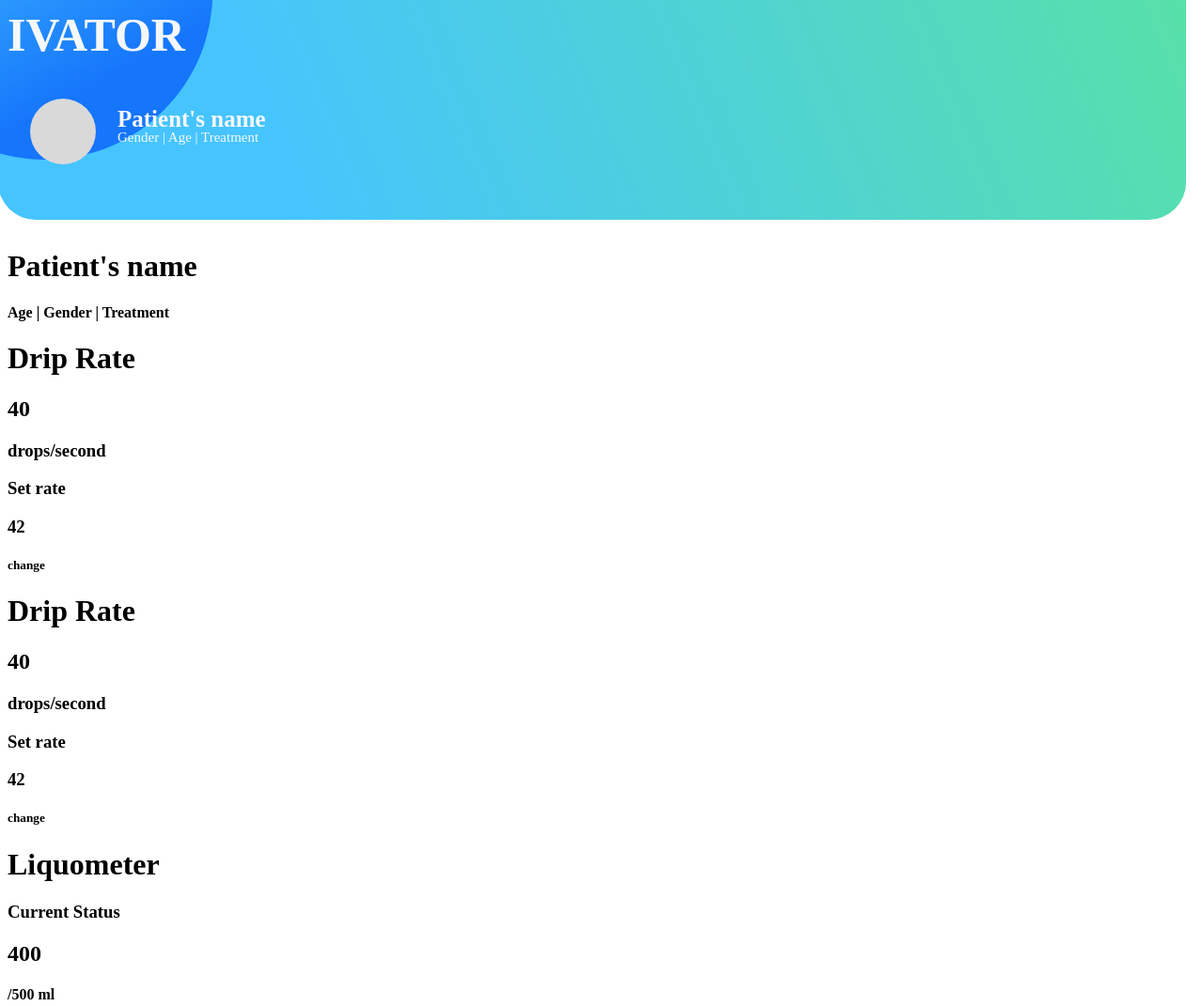
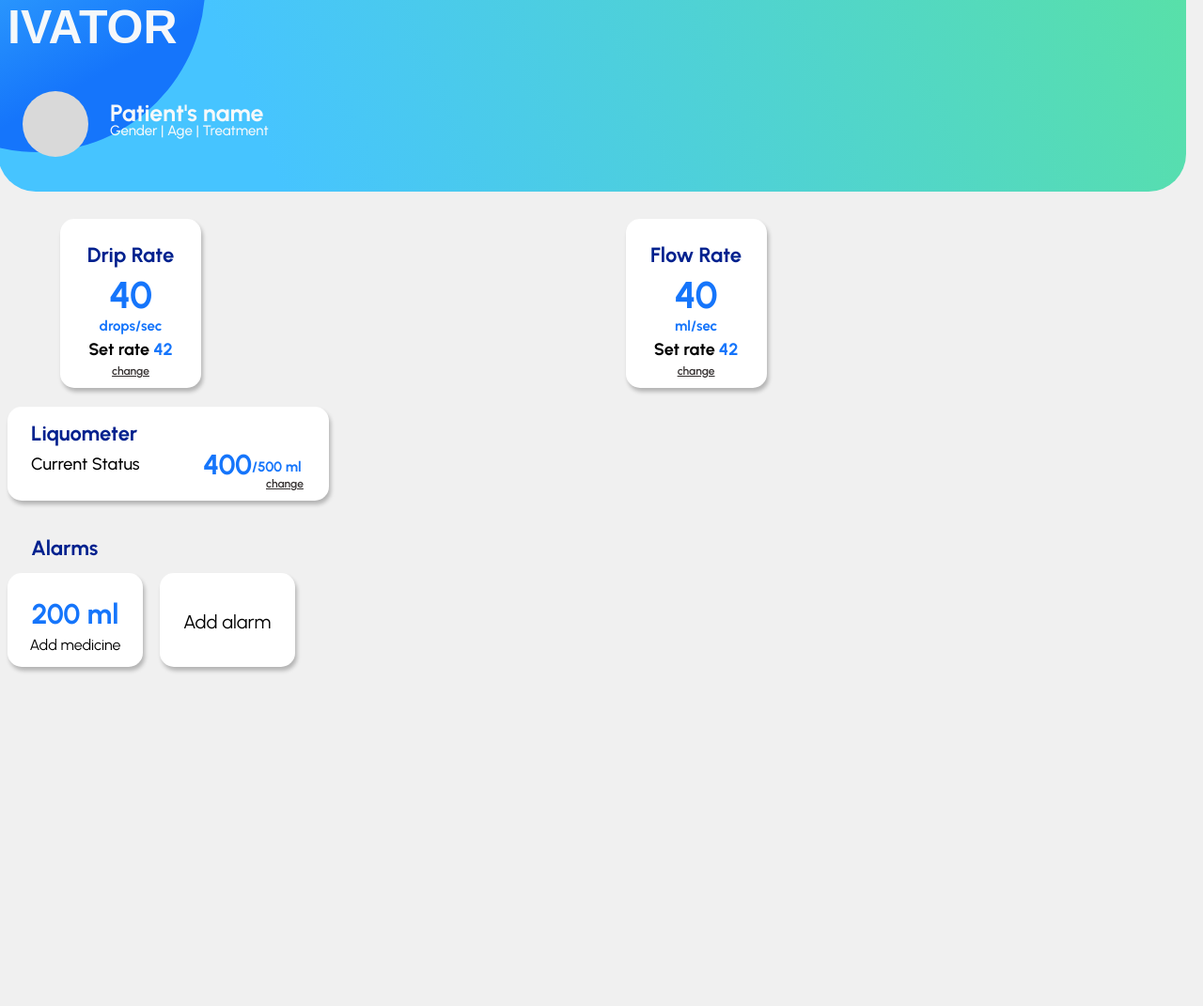
Before and after one commit to arre-adi/IVATOR, a plain HTML site: page index.html in a window 1280 px wide. Shown: the top 1071 px of the page at 94% size. After the commit the page ends 800 px from the top, so only its background shows below. Drawn offline with Linux system fonts and the light colour scheme; a web font is replaced by a local one.

Commit message:
Update index.html

```diff
--- a/index.html
+++ b/index.html
@@ -3,11 +3,25 @@
 <head>
     <meta charset="UTF-8">
     <meta name="viewport" content="width=, initial-scale=1.0">
+    <link rel="stylesheet" href="home.css"></link>
+    <link rel="preconnect" href="https://fonts.googleapis.com">
+    <link rel="preconnect" href="https://fonts.gstatic.com" crossorigin>
+    <link rel="preconnect" href="https://fonts.googleapis.com">
+<link rel="preconnect" href="https://fonts.gstatic.com" crossorigin>
+<link href="https://fonts.googleapis.com/css2?family=Dongle:wght@300;400;700&family=Urbanist:ital,wght@0,100;0,200;0,300;0,400;0,500;0,600;0,700;0,800;0,900;1,100;1,200;1,300;1,400;1,500;1,600;1,700;1,800;1,900&display=swap" rel="stylesheet">
+    <link href="https://fonts.googleapis.com/css2?family=Dongle:wght@300;400;700&display=swap" rel="stylesheet">
+
     <title>Document</title>
 </head>
 <body>
 
-    <style>   #parentnav{
+    <style>body {
+  background-color: #f0f0f0;
+}
+
+
+
+.nav{
   position: relative;
 }
 
@@ -15,8 +29,7 @@
 
     min-width: 379px;
     max-width: 100%;
-          min-height: 236px;
-          max-height: 245px;
+    min-height: 206px;
 
   box-sizing: border-box;
   background: linear-gradient(
@@ -31,7 +44,6 @@
   position: relative;
   top: -10px;
   left: -10px;
-        right: -10px;
 }
 
 
@@ -52,7 +64,7 @@
 .heading{
 
   color: #fafafafa;
-        font-family: Dongle;
+  font-family: 'Dongle', sans-serif;
   font-size: 50px;
   font-style: normal;
   font-weight: 700;
@@ -74,7 +86,7 @@
 
 .name{
   color: #fafafafa;
-        font-family: Urbanist;
+  font-family: 'Urbanist', sans-serif;
   font-size: 25px;
   font-style: normal;
   font-weight: 700;
@@ -86,7 +98,7 @@
 
 .details{
   color: #fafafafa;
-        font-family: Urbanist;
+font-family: 'Urbanist', sans-serif;
   font-size: 15px;
   font-style: normal;
   font-weight: 500;
@@ -95,9 +107,227 @@
   top: 130px;
   left: 117px;
 
-      }</style>
+}
 
-    <div id="parentnav">
+
+
+.dripmeter, .flowmeter{
+
+  text-align: center;
+  width: 110px;
+  height: 140px;
+  flex-shrink: 0;
+  border-radius: 15px;
+  background: #FFF;
+  box-shadow: 2px 4px 4px 0px rgba(0, 0, 0, 0.25);
+  top: 233px;
+  padding: 20px;
+}
+
+.dripmeter{
+  left: 5%;
+  right:90%;
+  position: absolute;
+}
+.flowmeter{
+  right: 5%;
+  left: 52%;
+  position: absolute;
+}
+
+
+.drip,.flow{
+  color: #00218E;
+font-family: 'Urbanist', sans-serif;
+  font-size: 22px;
+  font-style: normal;
+  font-weight: 700;
+  line-height: normal;
+  padding: 5px;
+}
+
+#reading1,#reading2{
+  color: #1575FB;
+font-family: 'Urbanist', sans-serif;
+  font-size: 40px;
+  font-style: normal;
+  font-weight: 700;
+  line-height: normal;
+}
+
+.units{
+  color: #1575FB;
+font-family: 'Urbanist', sans-serif;
+  font-size: 15px;
+  font-style: normal;
+  font-weight: 700;
+  line-height: normal;
+  padding-bottom: 5px;
+}
+
+.setrate{
+  color: #000;
+font-family: 'Urbanist', sans-serif;
+  font-size: 18px;
+  font-style: normal;
+  font-weight: 700;
+  line-height: normal;
+  padding-bottom: 5px;
+}
+
+#setvalue1, #setvalue2{
+  color: #1575FB;
+font-family: 'Urbanist', sans-serif;
+  font-size: 18px;
+  font-style: normal;
+  font-weight: 700;
+  line-height: normal;
+  padding-bottom: 5px;
+
+}
+
+.change, .change1{
+  color: #332F2F;
+font-family: 'Urbanist', sans-serif;
+  font-size: 12px;
+  font-style: normal;
+  font-weight: 600;
+  line-height: normal;
+  text-decoration-line: underline;
+  padding: 5px;
+}
+
+  .liquiometer{
+  text-align: center;
+  width: 302px;
+  height: 60px;
+  border-radius: 15px;
+  background: #FFF;
+  box-shadow: 2px 4px 4px 0px rgba(0, 0, 0, 0.25);
+  padding: 20px;
+  position: absolute;
+  top:433px;
+}
+
+.liquo{
+  color: #00218E;
+  font-family: 'Urbanist', sans-serif;
+  font-size: 22px;
+  font-style: normal;
+  font-weight: 700;
+  line-height: normal;
+  position:absolute;
+  top:10px;
+  padding: 5px;
+}
+
+.currstat{
+  color: #000000;
+  font-family: 'Urbanist', sans-serif;
+  font-size: 18px;
+  font-style: normal;
+  font-weight: 500;
+  line-height: normal;
+  position: absolute;
+  padding: 5px;
+  top: 45px;
+}
+
+#reading3{
+    color: #1575FB;
+    font-family: 'Urbanist', sans-serif;
+    font-size: 30px;
+    font-style: normal;
+    font-weight: 700;
+    line-height: normal;
+    position: absolute;
+    left: 208px;
+    top: 43px;
+  }
+
+  #set3{
+    color: #1575FB;
+    font-family: 'Urbanist', sans-serif;
+    font-size: 15px;
+    font-style: normal;
+    font-weight:700;
+    line-height: normal;
+    position: absolute;
+    left: 260px;
+    top: 55px;
+  }
+
+  .change1{
+    position: absolute;
+    top: 70px;
+    left: 270px;
+  }
+
+  /* ALARM*/
+
+
+  .aH1{
+    color: #00218E;
+    font-family: 'Urbanist', sans-serif;
+    font-size: 22px;
+    font-style: normal;
+    font-weight: 700;
+    line-height: normal;
+    position:absolute;
+    top:570px;
+    padding-left:25px;
+    }
+
+  .alarms{
+    text-align: center;
+    width: 104px;
+    height: 60px;
+    border-radius: 15px;
+    background: #FFF;
+    box-shadow: 2px 4px 4px 0px rgba(0, 0, 0, 0.25);
+    padding: 20px;
+    position: absolute;
+    top:610px;
+    bottom:80px;
+}
+
+#set4{
+  color: #1575FB;
+  font-family: 'Urbanist', sans-serif;
+  font-size: 30px;
+  font-style: normal;
+  font-weight: 700;
+  line-height: normal;
+  padding: 5px;
+}
+
+.reason{
+  font-family: 'Urbanist', sans-serif;
+}
+
+.setalarm{
+  text-align: center;
+  width: 104px;
+  height: 60px;
+  border-radius: 15px;
+  background: #FFF;
+  box-shadow: 2px 4px 4px 0px rgba(0, 0, 0, 0.25);
+  padding: 20px;
+  position: absolute;
+  top:610px;
+  bottom:80px;
+  left: 170px;
+}
+
+.addalarm{
+  font-family: 'Urbanist', sans-serif;
+  left: 25px;
+  top:40px;
+  position: absolute;
+  font-size: 20px;
+}
+</style>
+    <div id="nav">
         <div class="rectanglenav"></div>
         <div class="circle"></div>
         <div class="heading">IVATOR</div>
@@ -105,30 +335,45 @@
         <div class="name">Patient's name</div>
         <div class="details">Gender | Age | Treatment</div>
     </div>
-     <h1>Patient's name</h1>
-     <h4>Age | Gender | Treatment</h4>
-     <h1>Drip Rate</h1>
-     <h2>40</h2>
-     <h3>drops/second</h3>
-     <h3>Set rate</h3>
-     <h3> 42 </h3>
-     <h5>change</h5>
 
-     <h1>Drip Rate</h1>
-     <h2>40</h2>
-     <h3>drops/second</h3>
-     <h3>Set rate</h3>
-     <h3> 42 </h3>
-     <h5>change</h5>
 
-     <h1>Liquometer</h1>
-     <h3>Current Status</h3>
-     <h2>400</h2>
-     <h4>/500 ml</h4>
 
-     <h1>Alarms</h1>
-     <h2>200 ml</h2>
-     <h3>Current Status</h3>
+        <div class="dripmeter">
+            <div class="drip">Drip Rate</div>
+            <div id="reading1">40</div>
+            <div class="units">drops/sec</div>
+            <span class="setrate">Set rate</span> <span id="setvalue1"> 42 </span>
+            <div class="change">change</div>
+        </div>
+
+
+        <div class="flowmeter">
+            <div class="drip">Flow Rate</div>
+            <div id="reading2">40</div>
+            <div class="units">ml/sec</div>
+            <span class="setrate">Set rate</span> <span id="setvalue2"> 42 </span>
+            <div class="change">change</div>
+        </div>
+
+        <div class="liquiometer">
+            <div class="liquo">Liquometer</div>
+            <div class="currstat">Current Status</div>
+            <div id="reading3">400</div>
+            <div id="set3">/500 ml</div>
+            <div class="change1">change</div>
+        </div>
+
+
+
+        <div class = "aH1">Alarms</div>
+        <div class = "alarms">
+          <div id="set4">200 ml</div>
+          <div class="reason">Add medicine</div>
+        </div>
+
+        <div class="setalarm">
+            <div class="addalarm">Add alarm</div>
+        </div>
 
 </body>
 </html>
```
Lines whose indentation alone changed are shown as unchanged.
